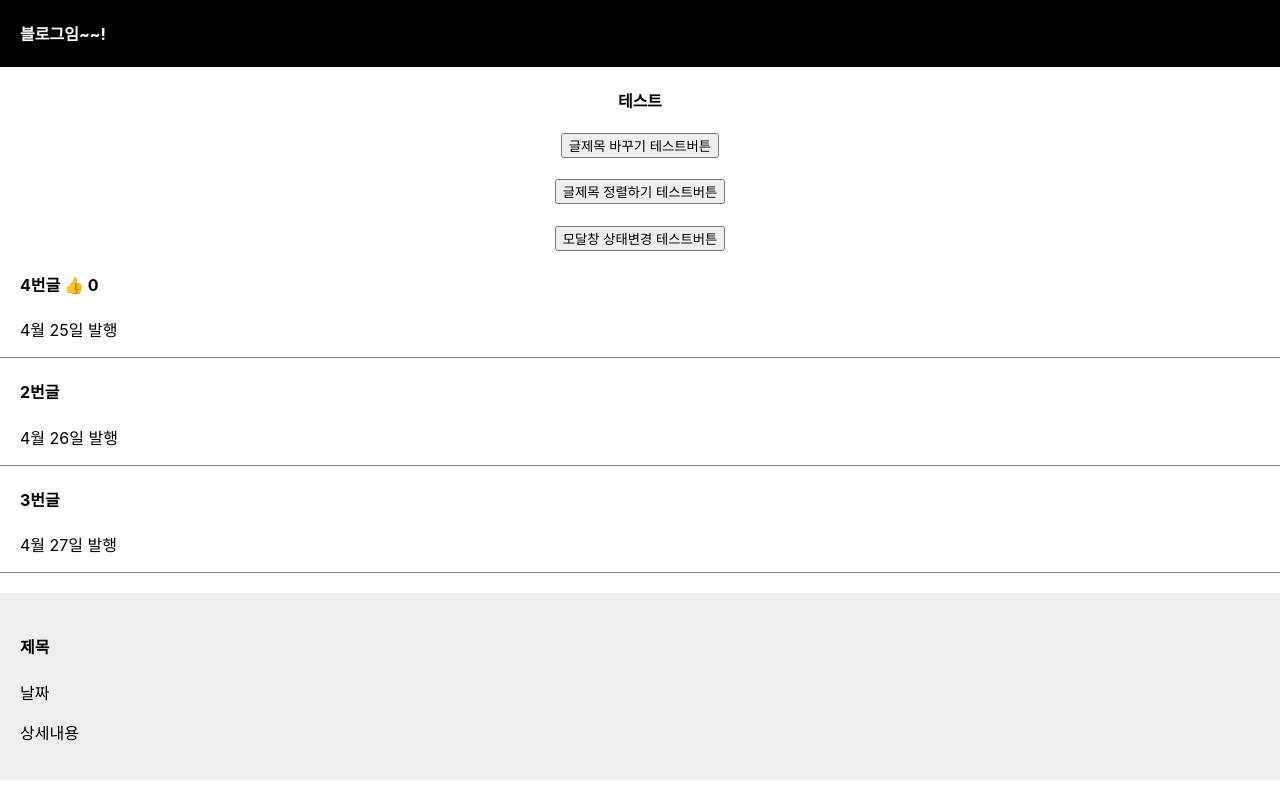
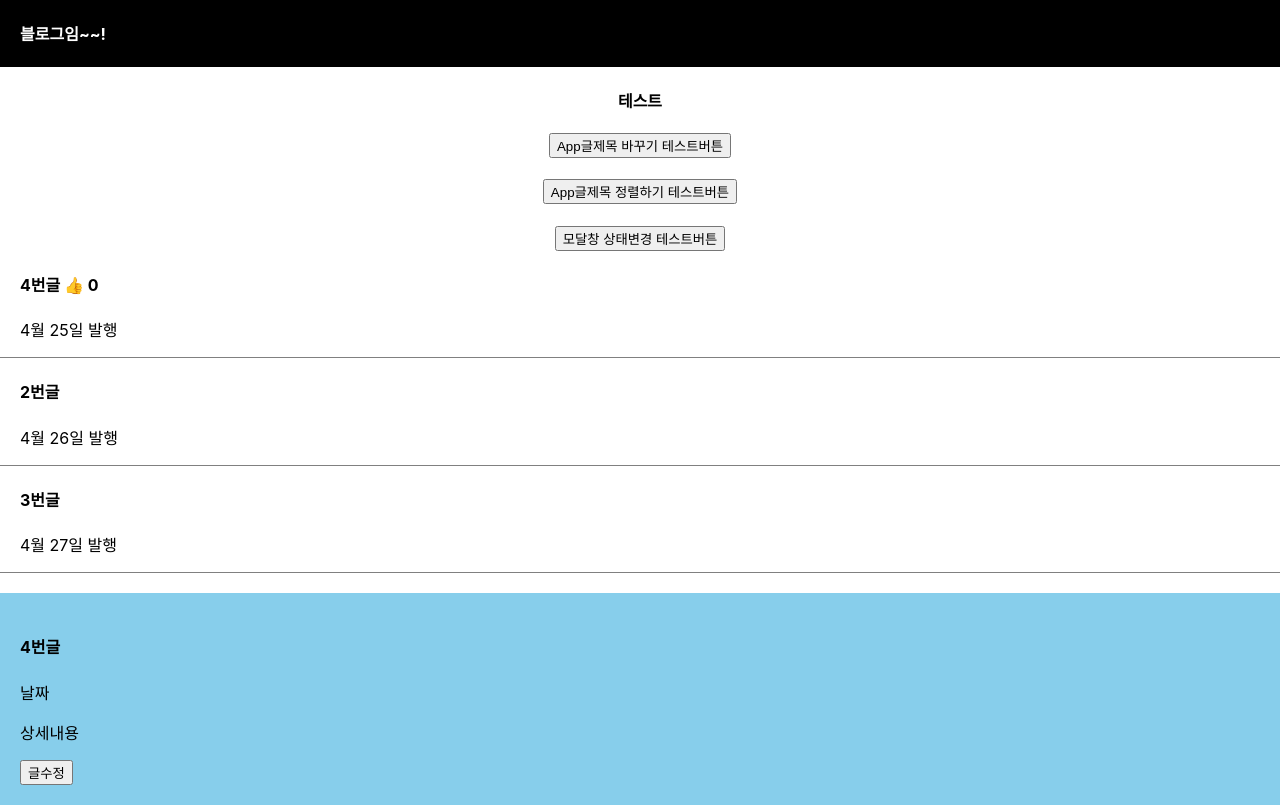
Before and after one commit to haekwanglee/Study, a React (Create React App) app in the folder React_study/blog/: page / in a window 1280 px wide. Both pictures are taken after a click on the button "모달창 상태변경 테스트버튼". Built offline with nearby package versions, Linux system fonts and the light colour scheme.

Commit message:
Add modal props

```diff
--- a/React_study/blog/src/App.js
+++ b/React_study/blog/src/App.js
@@ -8,19 +8,19 @@ function App() {
 
   let post = '테스트';
 
-  let [글제목, 글제목변경] = useState(['4번글', '2번글', '3번글']);
+  let [App글제목, App글제목변경] = useState(['4번글', '2번글', '3번글']);
   let [좋아요개수, 좋아요개수변경] = useState(0);
 
-  function 글제목바꾸기함수(){
-    let copy = [...글제목];
-    copy[0] = "여자코트추천";
-    글제목변경(copy);
+  function App글제목바꾸기함수(){
+    let copy = [...App글제목];
+    copy[0] = "남자코트추천";
+    App글제목변경(copy);
   }
 
-  function 글제목정렬하기함수(){
-    let newArray = [...글제목];
+  function App글제목정렬하기함수(){
+    let newArray = [...App글제목];
     newArray = newArray.sort();
-    글제목변경(newArray);
+    App글제목변경(newArray);
   }
 
   function 모달창상태변경함수(){
@@ -33,34 +33,35 @@ function App() {
         <h4>블로그임~~!</h4>
       </div>
       <h4>{ post }</h4>
-      <h4> <button onClick={ 글제목바꾸기함수 }>글제목 바꾸기 테스트버튼</button> </h4>
-      <h4> <button onClick={ 글제목정렬하기함수 }>글제목 정렬하기 테스트버튼</button> </h4>
+      <h4> <button onClick={ App글제목바꾸기함수 }>App글제목 바꾸기 테스트버튼</button> </h4>
+      <h4> <button onClick={ App글제목정렬하기함수 }>App글제목 정렬하기 테스트버튼</button> </h4>
       <h4> <button onClick={ 모달창상태변경함수 }>모달창 상태변경 테스트버튼</button> </h4>
       <div className="list">
-        <h4>{ 글제목[0] } <span onClick={ ()=>{ 좋아요개수변경(좋아요개수+1) } }>👍</span> { 좋아요개수 } </h4>
+        <h4>{ App글제목[0] } <span onClick={ ()=>{ 좋아요개수변경(좋아요개수+1) } }>👍</span> { 좋아요개수 } </h4>
         <p>4월 25일 발행</p>
       </div>
       <div className="list">
-        <h4>{ 글제목[1] }</h4>
+        <h4>{ App글제목[1] }</h4>
         <p>4월 26일 발행</p>
       </div>
       <div className="list">
-        <h4>{ 글제목[2] }</h4>
+        <h4>{ App글제목[2] }</h4>
         <p>4월 27일 발행</p>
       </div>
       {
-        modal == true ? <Modal></Modal> : null
+        modal == true ? <Modal func={App글제목바꾸기함수} color={'skyblue'} title={App글제목}></Modal> : null
       }
     </div>
   );
 }
 
-function Modal() {
+function Modal(props) {
   return (
-    <div className="modal">
-      <h4>제목</h4>
+    <div className="modal" style={{background : props.color}}>
+      <h4>{props.title[0]}</h4>
       <p>날짜</p>
       <p>상세내용</p>
+      <button onClick={props.func}>글수정</button>
     </div>
   )
 }
```
